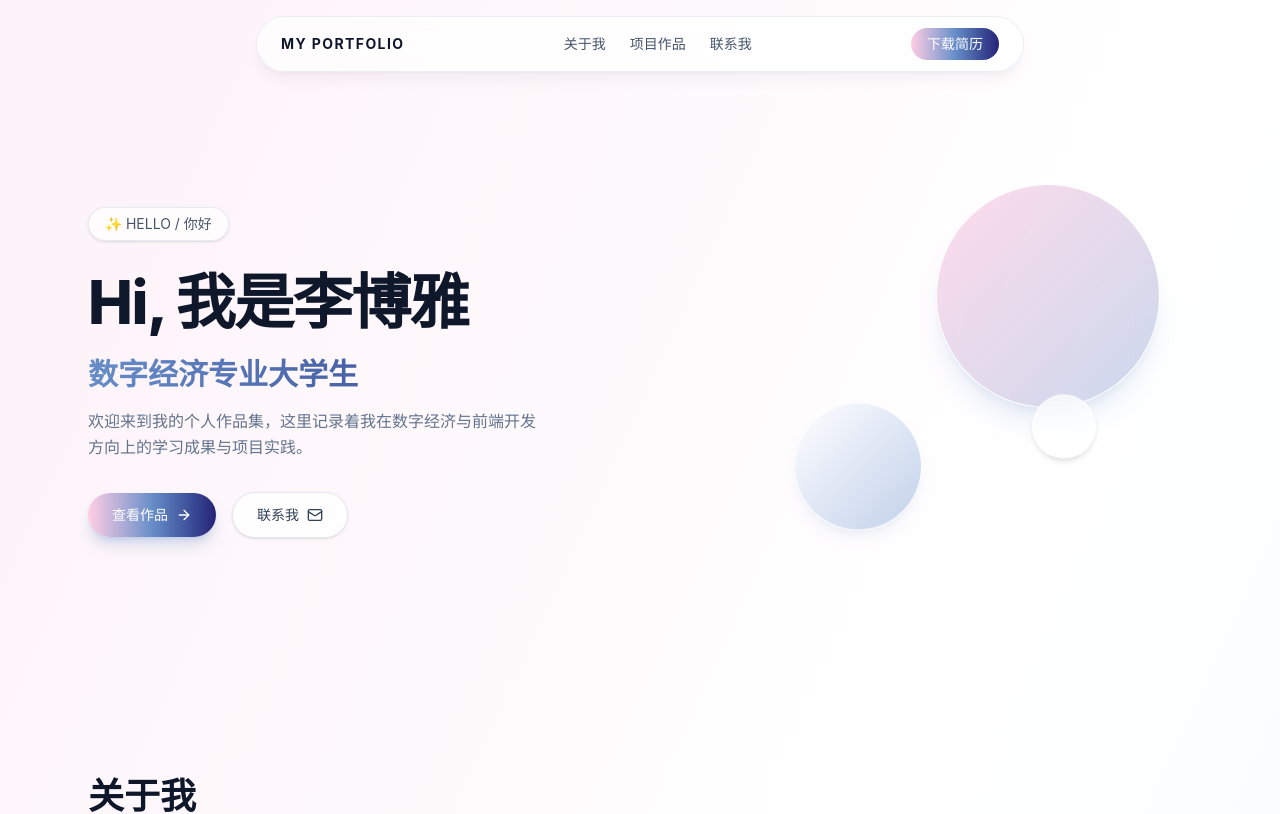
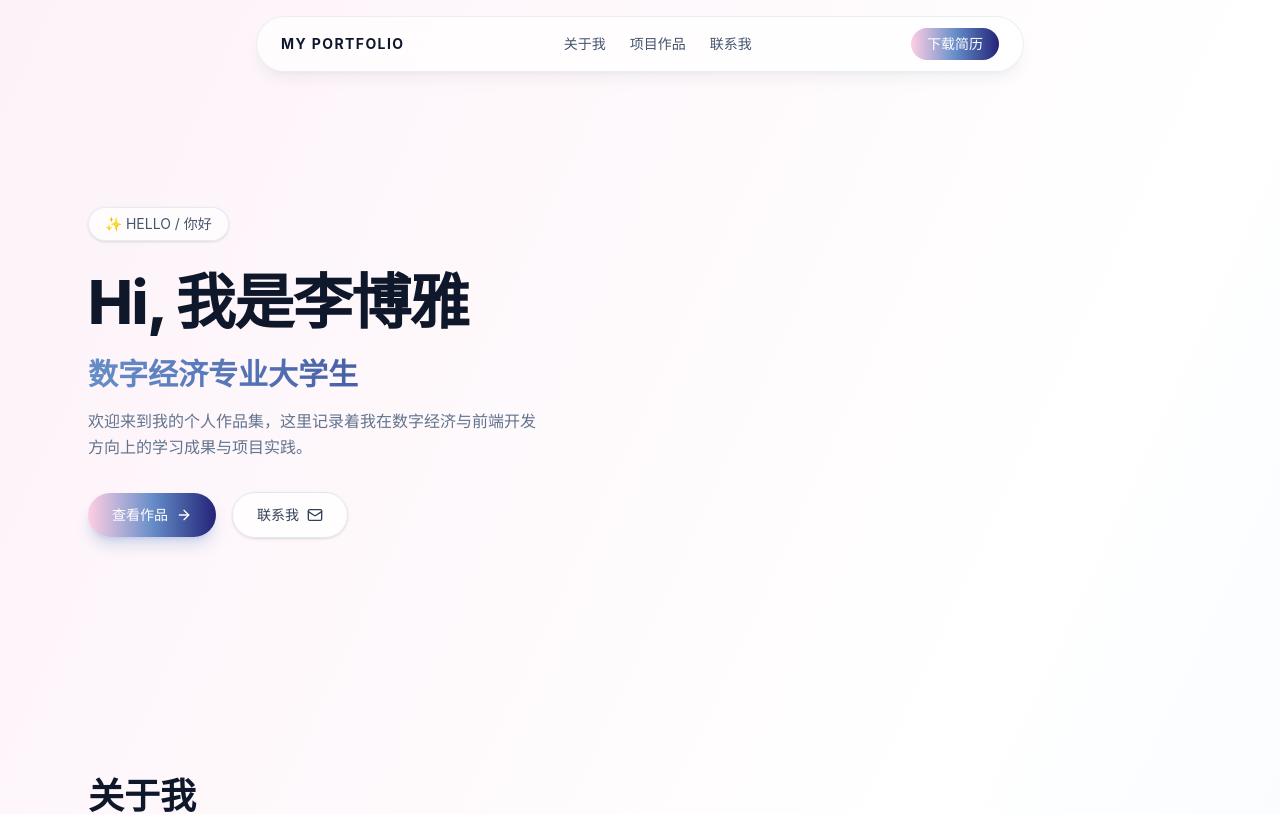
Before and after one commit to 12314414/liboya-portfolio, a React (Vite) app: page / in a window 1280 px wide. Shown: the top 814 px of the page. Built offline with nearby package versions, Linux system fonts and the light colour scheme.

Commit message:
style: 降低 Hero 右侧气泡透明度与模糊度，置于文字下层

```diff
--- a/src/components/Hero.tsx
+++ b/src/components/Hero.tsx
@@ -100,25 +100,25 @@ function Hero() {
           initial={{ opacity: 0, scale: 0.9 }}
           animate={{ opacity: 1, scale: 1 }}
           transition={{ duration: 0.7, delay: 0.4 }}
-          className="relative hidden h-[380px] md:block"
+          className="pointer-events-none relative -z-10 hidden h-[380px] md:block"
         >
           {/* 大气泡：右上，淡粉渐变玻璃质感，缓慢上下漂浮 */}
           <motion.div
             animate={{ y: [0, -14, 0] }}
             transition={{ duration: 4, repeat: Infinity, ease: 'easeInOut' }}
-            className="absolute right-8 top-4 h-56 w-56 rounded-full border border-white/90 bg-gradient-to-br from-[#FFCEE3]/70 to-[#678EC9]/35 shadow-xl shadow-[#678EC9]/15 backdrop-blur-md"
+            className="absolute right-8 top-4 h-56 w-56 rounded-full border border-white/50 bg-gradient-to-br from-[#FFCEE3]/40 to-[#678EC9]/20 opacity-50 blur-2xl"
           />
           {/* 中气泡：左下，淡蓝渐变，错峰反向漂浮 */}
           <motion.div
             animate={{ y: [0, 12, 0] }}
             transition={{ duration: 5, repeat: Infinity, ease: 'easeInOut', delay: 0.6 }}
-            className="absolute bottom-8 left-6 h-32 w-32 rounded-full border border-white/90 bg-gradient-to-br from-white/80 to-[#678EC9]/40 shadow-lg shadow-[#678EC9]/10 backdrop-blur-md"
+            className="absolute bottom-8 left-6 h-32 w-32 rounded-full border border-white/50 bg-gradient-to-br from-white/40 to-[#678EC9]/20 opacity-50 blur-xl"
           />
           {/* 小气泡：中间点缀 */}
           <motion.div
             animate={{ y: [0, -8, 0] }}
             transition={{ duration: 3.5, repeat: Infinity, ease: 'easeInOut', delay: 1 }}
-            className="absolute bottom-24 right-24 h-16 w-16 rounded-full border border-white/90 bg-white/70 shadow-md backdrop-blur-md"
+            className="absolute bottom-24 right-24 h-16 w-16 rounded-full border border-white/50 bg-white/30 opacity-40 blur-lg"
           />
         </motion.div>
       </div>
```
